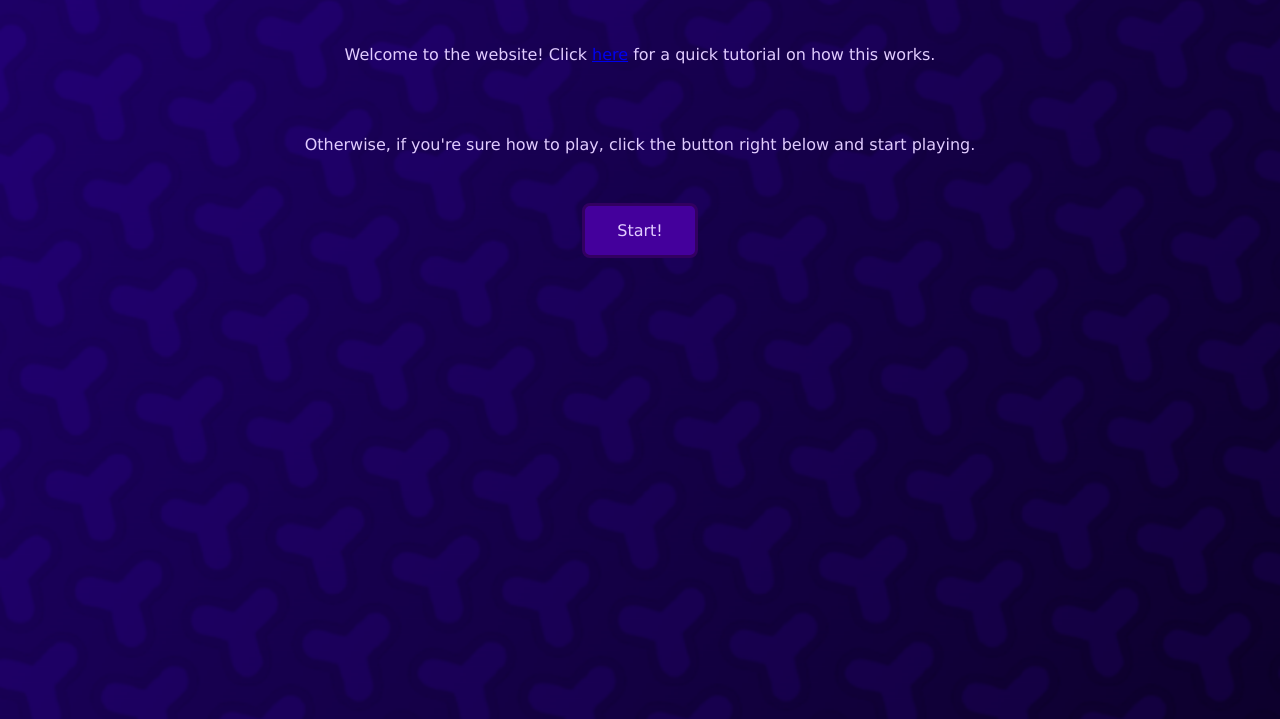
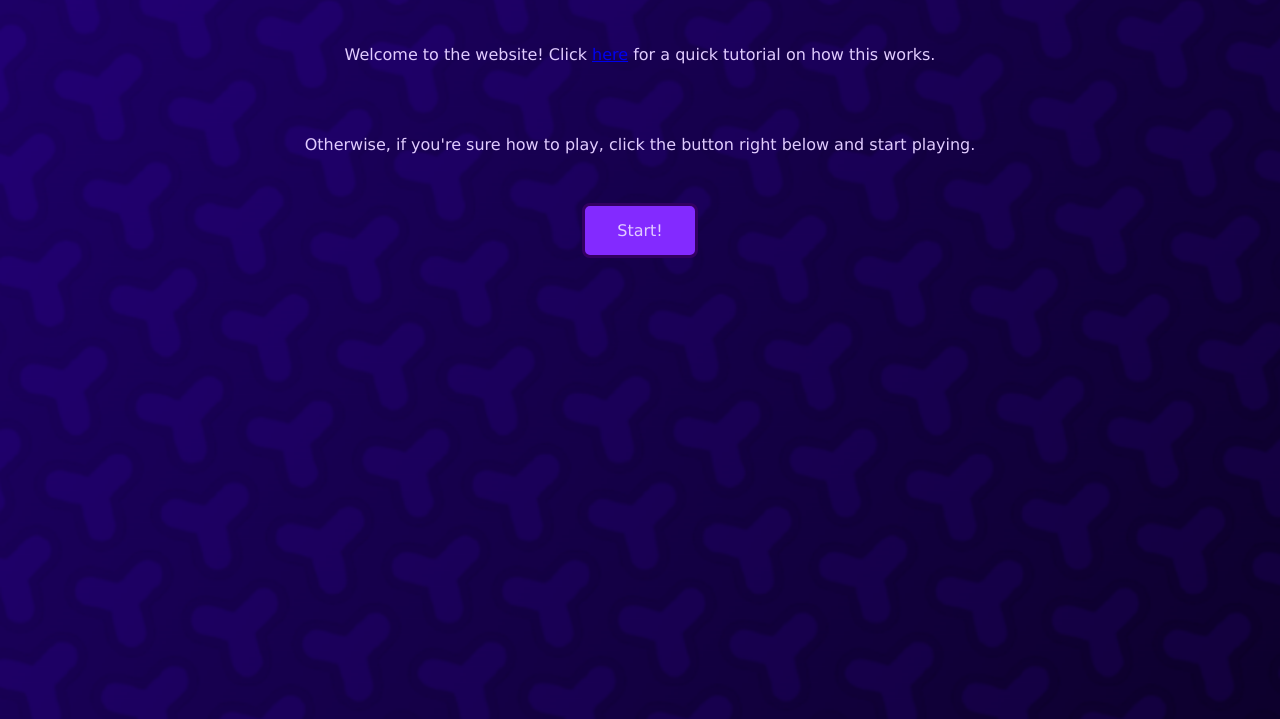
Before and after one commit to alakazamburger/fake-free-funds, a plain HTML site: page index.html in a window 1280 px wide. Shown: the part 81-800 px from the top of the page. Drawn offline with Linux system fonts and the light colour scheme.

Commit message:
colours improved even more

```diff
--- a/styling.css
+++ b/styling.css
@@ -14,7 +14,7 @@ p {
 }
 
 .button {
-    background-color: rgb(68, 0, 156);
+    background-color: rgb(131, 42, 255);
     border: none;
     color: rgb(225, 203, 255);
     padding: 15px 32px;
```
